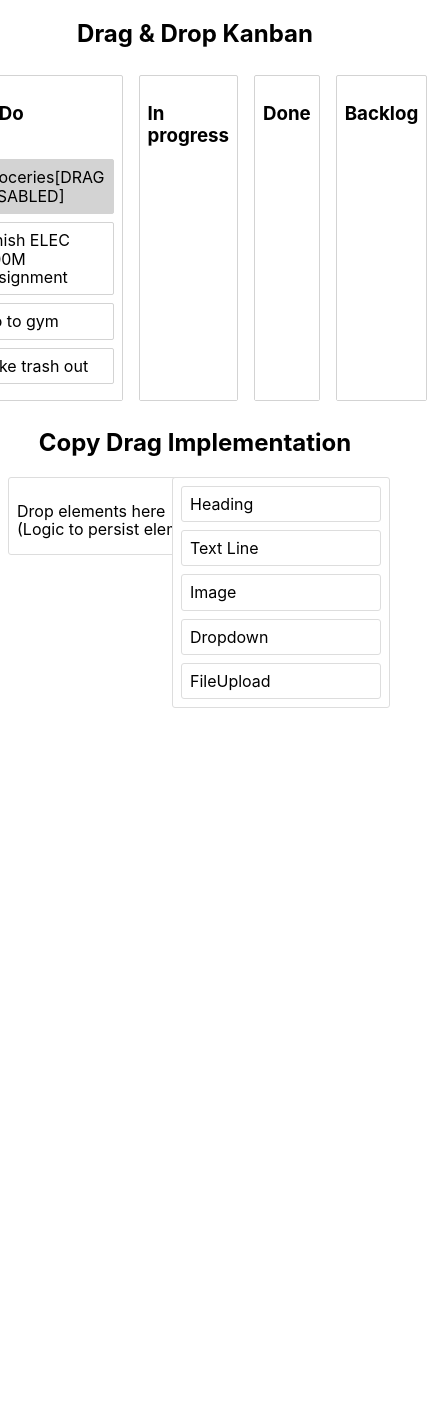
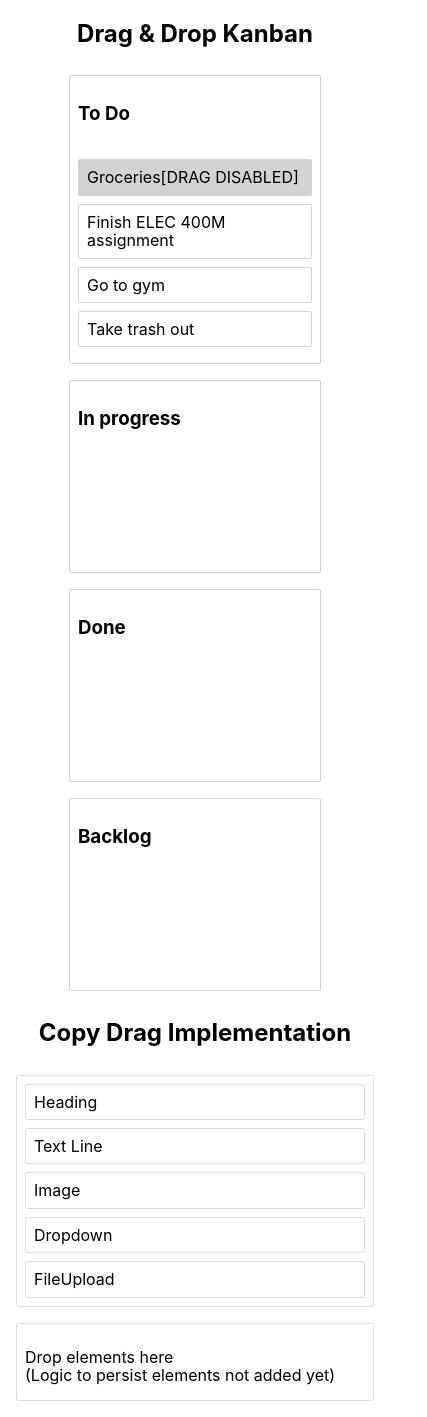
Before and after one commit to mathewbushuru/drag-and-drop-task-app, a React (Create React App) app: page / in a window 390 px wide. Shown: the whole page, 427 px wide, since content can reach past the window. Before the commit the page ends 844 px from the top, so only its background shows below. Built offline with nearby package versions, Linux system fonts and the light colour scheme.

Commit message:
add responsive styling

```diff
--- a/src/App.js
+++ b/src/App.js
@@ -9,6 +9,7 @@ import styled from "styled-components";
 const Container = styled.div`
   margin-top: 18px;
   display: flex;
+  flex-wrap: wrap;
   justify-content: center;
 `;
 const Title = styled.h2`
--- a/src/CopyDrag.jsx
+++ b/src/CopyDrag.jsx
@@ -4,17 +4,26 @@ import styled from "styled-components";
 import StrictModeDroppable from "./components/StrictModeDroppable";
 import { Draggable } from "react-beautiful-dnd";
 
+const Container = styled.div`
+  margin: 0.5rem;
+  display: flex;
+  flex-flow: row-reverse wrap;
+  justify-content: center;
+`;
+
 const List = styled.div`
   border: 1px
     ${(props) => (props.isDraggingOver ? "dashed  #000" : "solid #ddd")};
   background-color: white;
   padding: 0.5rem 0.5rem 0;
+  margin: 0.5rem 0.5rem;
   border-radius: 3px;
 `;
 const Kiosk = styled(List)`
-  position: absolute;
-  right: 0;
-  width: 200px;
+  // position: absolute;
+  // right: 0;
+  // width: 200px;
+  flex: 1 1  15%;
 `;
 const Item = styled.div`
   padding: 0.5rem;
@@ -29,7 +38,7 @@ const Clone = styled(Item)`
   // }
 `;
 const Content = styled(List)`
-  margin: 0 0.5rem;
+  flex: 6 3 80%;
 `;
 
 export const CopyDrag = () => {
@@ -62,7 +71,11 @@ export const CopyDrag = () => {
 
   return (
     <DragDropContext onDragEnd={dragEndHandler}>
-      <StrictModeDroppable droppableId="kioskDroppable" isDropDisabled={false}>
+      <Container>
+        <StrictModeDroppable
+          droppableId="kioskDroppable"
+          isDropDisabled={false}
+        >
           {(provided, snapshot) => (
             <Kiosk
               {...provided.droppableProps}
@@ -112,6 +125,7 @@ export const CopyDrag = () => {
             </Content>
           )}
         </StrictModeDroppable>
+      </Container>
     </DragDropContext>
   );
 };
```
Lines whose indentation alone changed are shown as unchanged.
